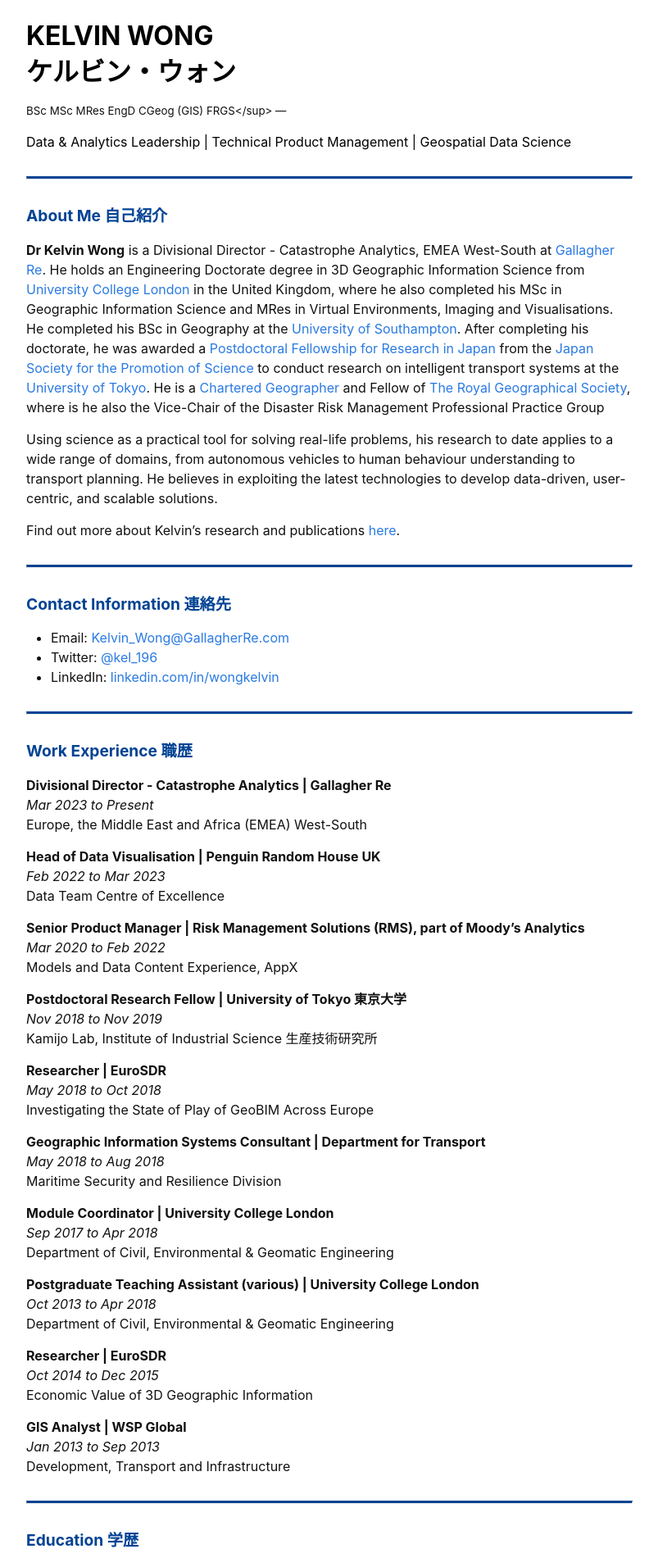
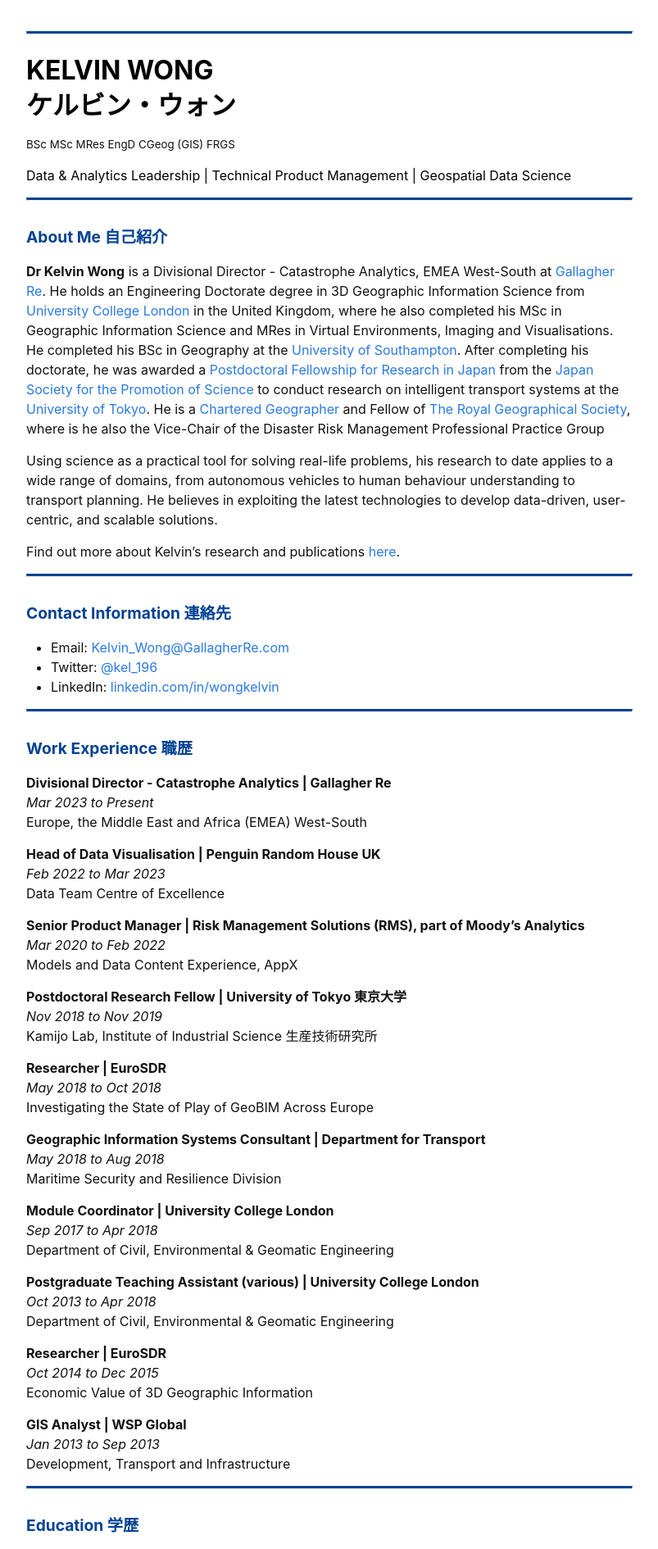
Before and after one commit to kel196/kel196.github.io, a Jekyll site: the page built from index.md, in a window 1280 px wide. Shown: the top 1890 px of the page at 82% size, without its empty margins (238-1041 px from the left). Built offline with Jekyll 4.4.1, drawn with Linux system fonts in a browser that asks for light colours; our own code applies the rules of GitHub Pages for plain Markdown files.

Commit message:
HR update

```diff
--- a/_sass/minima/_base.scss
+++ b/_sass/minima/_base.scss
@@ -43,7 +43,8 @@ ul, ol, dl, figure,
 }
 
 hr {
-  margin-top: $spacing-unit;
+  // margin-top: $spacing-unit;
+  margin-top: $spacing-unit/4;
   margin-bottom: $spacing-unit;
   border-top: 0.2em solid #004293;
 }
--- a/index.md
+++ b/index.md
@@ -1,7 +1,9 @@
+
+---
 # KELVIN WONG
 # ケルビン・ウォン
-<sub>BSc MSc MRes EngD CGeog (GIS) FRGS</sup>
----
+<sub>BSc MSc MRes EngD CGeog (GIS) FRGS</sub>
+
 #### Data & Analytics Leadership | Technical Product Management | Geospatial Data Science
 
 ---
```
